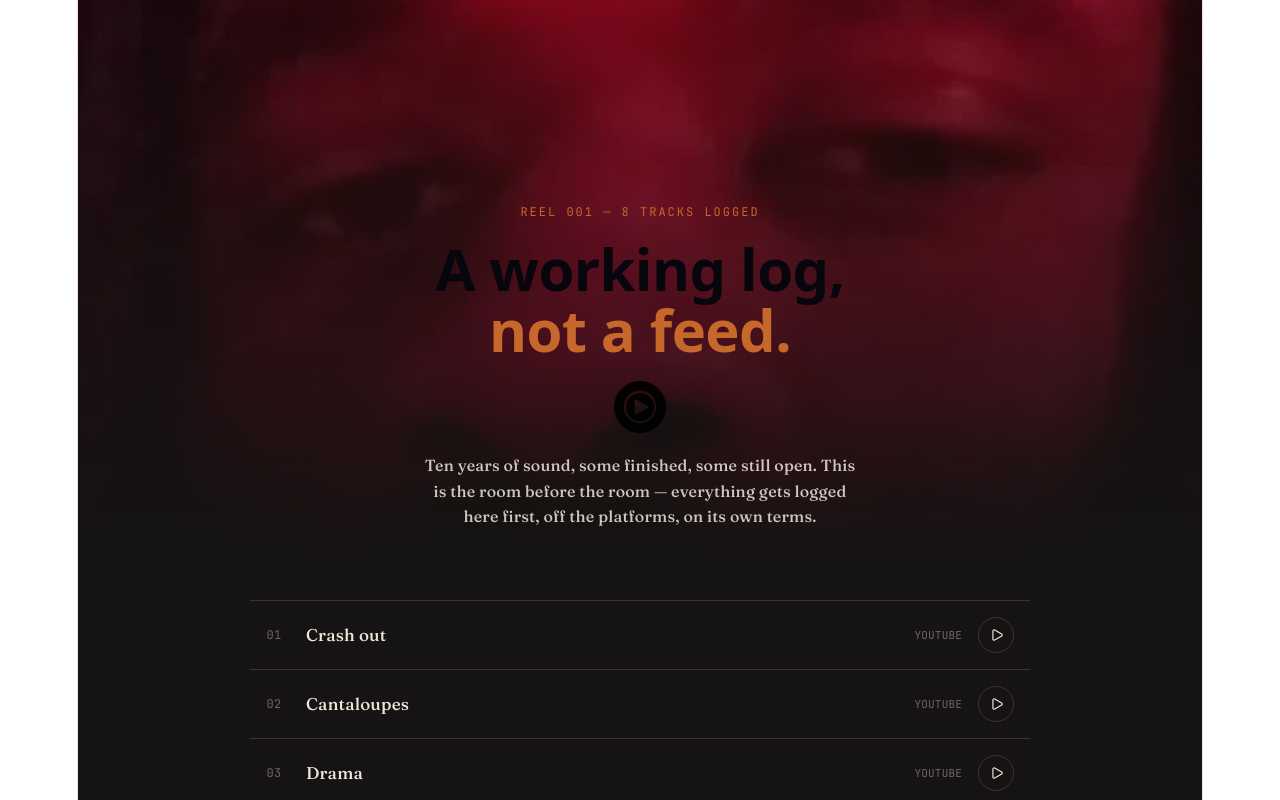
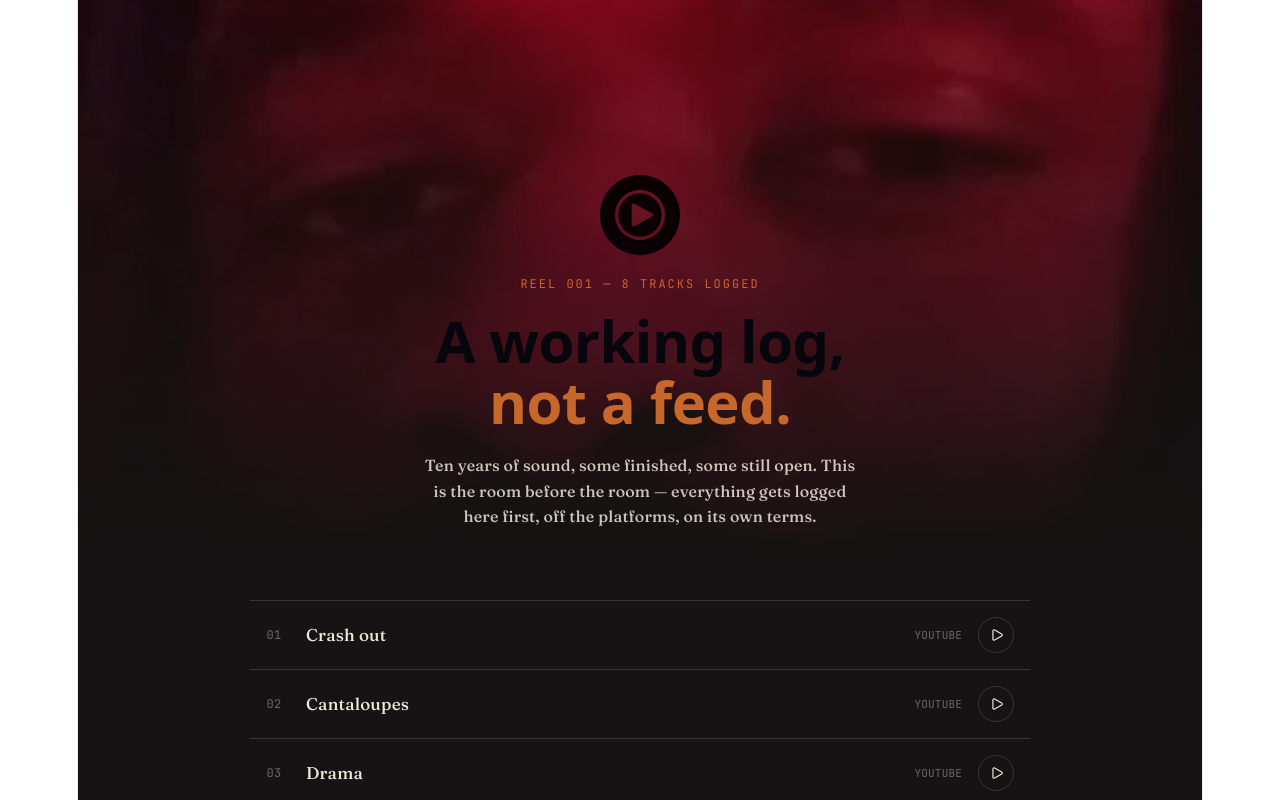
Before and after one commit to vybesgamingtk/music-catalog, a React (Vite) app: page / in a window 1280 px wide. Shown: the top 800 px of the page. Built offline with nearby package versions, Linux system fonts and the light colour scheme.

Commit message:
adjust youtube music link and put on top

```diff
--- a/src/App.jsx
+++ b/src/App.jsx
@@ -87,6 +87,19 @@ export default function App() {
             padding: "24px 24px 48px",
           }}
         >
+
+          <a
+            href="https://music.youtube.com/@chitcray?si=xToZ5NkJPf7HxsV0"
+            target="_blank"
+            rel="noopener noreferrer"
+            aria-label="Listen on YouTube Music"
+            style={{ display: "inline-flex", alignItems: "center", opacity: 0.9, marginBottom: 16, transition: "opacity 0.15s ease" }}
+            onMouseEnter={(e) => (e.currentTarget.style.opacity = 1)}
+            onMouseLeave={(e) => (e.currentTarget.style.opacity = 0.9)}
+          >
+            <img src="/youtube-music-zkkh10gbed6ker8x0adgd.png" alt="YouTube Music" style={{ height: 80, width: 80 }} />
+          </a>
+
           <div className="mono" style={{ fontSize: 12, letterSpacing: 2, color: "var(--accent)", marginBottom: 14 }}>
     REEL 001 — {TRACKS.length} TRACKS LOGGED
   </div>
@@ -94,18 +107,6 @@ export default function App() {
   <h1 style={{ fontSize: "clamp(38px, 6vw, 58px)", fontWeight: 600, lineHeight: 1.05, margin: 0, letterSpacing: "-0.01em" }}>
     A working log,<br /><span style={{ color: "var(--accent)" }}>not a feed.</span>
   </h1>
-
-  <a
-    href="https://music.youtube.com/@chitcray?si=xToZ5NkJPf7HxsV0"
-    target="_blank"
-    rel="noopener noreferrer"
-    aria-label="Listen on YouTube Music"
-    style={{ display: "inline-flex", alignItems: "center", opacity: 0.9, marginTop: 20, transition: "opacity 0.15s ease" }}
-    onMouseEnter={(e) => (e.currentTarget.style.opacity = 1)}
-    onMouseLeave={(e) => (e.currentTarget.style.opacity = 0.9)}
-  >
-    <img src="/youtube-music-zkkh10gbed6ker8x0adgd.png" alt="YouTube Music" style={{ height: 52, width: 52 }} />
-  </a>
 
   <p style={{ maxWidth: 440, marginTop: 20, fontSize: 16, lineHeight: 1.6, color: "rgba(237,230,218,0.85)" }}>
     Ten years of sound, some finished, some still open. This is the room
```
Lines whose indentation alone changed are shown as unchanged.
